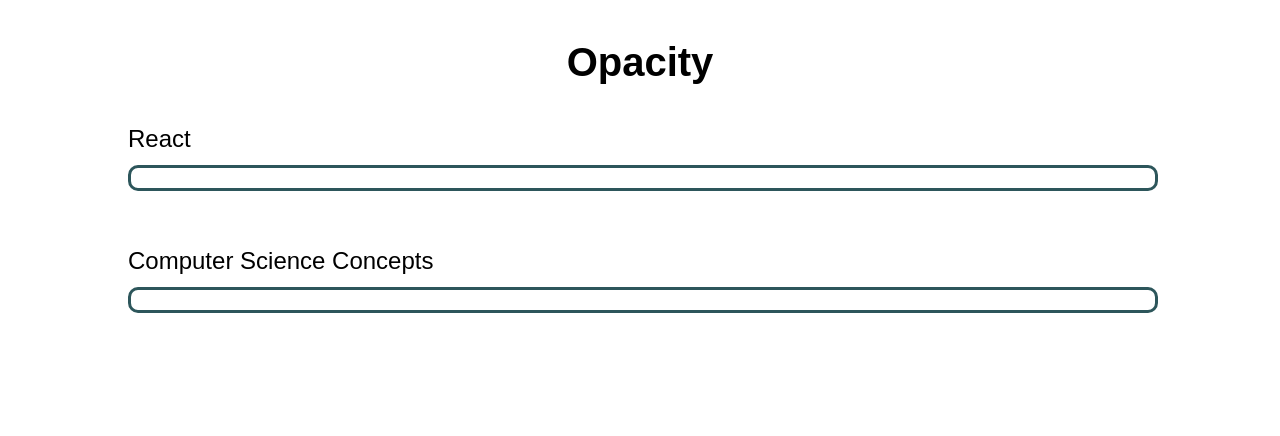
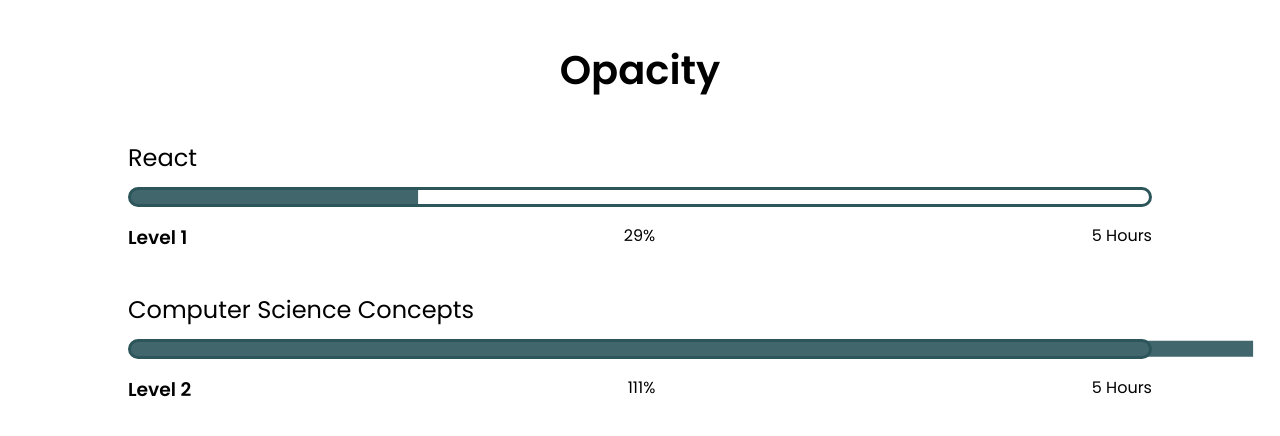
Before and after one commit to escott2/opacity-react, a React (Create React App) app: page / in a window 1280 px wide. Shown: the top 436 px of the page. Built offline with nearby package versions, Linux system fonts and the light colour scheme.

Commit message:
Render progress in progress bar and stats

```diff
--- a/public/index.html
+++ b/public/index.html
@@ -24,7 +24,12 @@
       work correctly both with client-side routing and a non-root public URL.
       Learn how to configure a non-root public URL by running `npm run build`.
     -->
-    <title>React App</title>
+    <title>Opacity</title>
+    <link rel="preconnect" href="https://fonts.gstatic.com" />
+    <link
+      href="https://fonts.googleapis.com/css2?family=Poppins:wght@100;400;600&display=swap"
+      rel="stylesheet"
+    />
   </head>
   <body>
     <noscript>You need to enable JavaScript to run this app.</noscript>
--- a/src/assets/data.js
+++ b/src/assets/data.js
@@ -1,7 +1,7 @@
-const learningLogs = [
+const skills = [
     {   name: "React",
         id: "1",
-        reactLog : [
+        log : [
         {
             date: "11/10/20",
             timeInMinutes: 41,
@@ -17,7 +17,7 @@
     ]},
     {   name: "Computer Science Concepts",
         id: "2",
-        csConceptsLog : [
+        log : [
         {
             date: "11/10/20",
             topic: "Distributed Systems",
@@ -31,8 +31,22 @@
             timeInMinutes: 35,
             lastStep: "Read about JS naming recommendations",
             nextStep: ""
+        },
+        {
+            date: "11/11/20",
+            topic: "Writing cleaner code",
+            timeInMinutes: 35,
+            lastStep: "Read about JS naming recommendations",
+            nextStep: ""
+        },
+        {
+            date: "11/11/20",
+            topic: "Writing cleaner code",
+            timeInMinutes: 205,
+            lastStep: "Read about JS naming recommendations",
+            nextStep: ""
         }
     ]}
 ];
 
-export default learningLogs;
+export default skills;
--- a/src/components/App.css
+++ b/src/components/App.css
@@ -37,6 +37,11 @@
   }
 } */
 
+* {
+  box-sizing: border-box;
+  padding: 0;
+  margin: 0;
+}
 
 .App {
   font-family: 'Poppins', sans-serif;
--- a/src/components/App.js
+++ b/src/components/App.js
@@ -1,28 +1,44 @@
 import logo from '../logo.svg';
+import React, { useState } from "react";
 import './App.css';
 import Header from './Header';
 import Card from './Card';
-import learningLogs from "../assets/data.js";
+import skills from "../assets/data.js";
 
-function createCard(topic) {
+// function createCard(topic) {
+//   return (
+//     <Card
+//       key={topic.id}
+//       id={topic.id}
+//       name={topic.name}
+//     />
+//   );
+// }
+
+
+
+function App() {
+
+  const [skillLogs, setSkillLogs] = useState([...skills])
+
+  function createCard(topic) {
   return (
     <Card
       key={topic.id}
       id={topic.id}
       name={topic.name}
+      log={topic.log}
     />
   );
 }
 
-
-function App() {
   return (
     <div className="App">
       <header className="App-header">
         <Header />
       </header>
       <main>
-        {learningLogs.map(createCard)}
+        {skillLogs.map(createCard)}
       </main>
     </div>
   );
--- a/src/components/Card.css
+++ b/src/components/Card.css
@@ -6,21 +6,6 @@
 .Container {
     width: 80%;
     margin: 2.5em auto;
-}
-
-.Progress-bar {
-    width: 100%;
-    height: 20px;
-    border: solid 0.2em #2d565b;
-    border-radius: 10px;
-    margin: 0 auto;
-}
-
-.Progress-made {
-    border-top-left-radius: 10px;
-    border-bottom-left-radius: 10px;
-    height: 16px;
-    transform: translateX(-0.9px) translateY(-1.2px);
 }
 
 .Progress-tally {
--- a/src/components/Card.js
+++ b/src/components/Card.js
@@ -1,15 +1,56 @@
 import React from "react";
 import "./Card.css";
+import ProgressBar from "./ProgressBar";
+import Stats from "./Stats";
+import Tally from "./Tally";
+
+
 
 function Card(props) {
+
+    //Can probably turn this into a reduct function
+    function calcTimeComplete(log) {
+        let timeComplete = 0;
+        for (let entry of log) {
+            timeComplete += entry.timeInMinutes;
+        }
+        return timeComplete;
+      }
+
+    function calcPercentComplete(timeComplete, totalTimePerLevel) {
+        const percentComplete = (timeComplete / totalTimePerLevel) * 100;
+        return percentComplete;
+    }
+
+    function calcLevel(totalTimePerLevel, timeComplete) {
+        const progressPercent = timeComplete / totalTimePerLevel;
+
+        if (progressPercent % 1 === 0) {
+            return progressPercent + 1;
+        } else if (progressPercent > 1) {
+            return Math.ceil(progressPercent);
+        } else {
+            return 1;
+        }
+    }
+
+
+    const MINUTES_IN_HOUR = 60;
+    const totalTimePerLevel = 5 * MINUTES_IN_HOUR;
+    const timeComplete = calcTimeComplete(props.log);
+    const percentComplete = calcPercentComplete(timeComplete, totalTimePerLevel);
+    const level = calcLevel(totalTimePerLevel, timeComplete);
+    const hoursPerLevel = totalTimePerLevel / MINUTES_IN_HOUR;
+
+
+
+
     return (
         <div className="Container">
             <h2>{props.name}</h2>
-            <div className="Progress-bar">
-                <div className="Progress-made Js-react-progress"></div>
-            </div>
-            <div className="React-stats Js-react-stats"></div>
-            <div class="Progress-tally"></div>
+            <ProgressBar percentComplete={percentComplete} />
+            <Stats percentComplete={percentComplete} level={level} hoursPerLevel={hoursPerLevel} />
+            <Tally />
         </div>
     );
 }
--- /dev/null
+++ b/src/components/ProgressBar.css
@@ -0,0 +1,7 @@
+.Progress-bar {
+    width: 100%;
+    height: 20px;
+    border: solid 0.2em #2d565b;
+    border-radius: 10px;
+    margin: 0 auto;
+}
--- /dev/null
+++ b/src/components/ProgressBar.js
@@ -0,0 +1,13 @@
+import React from "react";
+import "./ProgressBar.css"
+import ProgressMade from "./ProgressMade";
+
+function ProgressBar(props) {
+    return (
+        <div className="Progress-bar">
+            <ProgressMade percentComplete={props.percentComplete} />
+        </div>
+    );
+}
+
+export default ProgressBar;
--- /dev/null
+++ b/src/components/ProgressMade.css
@@ -0,0 +1,6 @@
+.Progress-made {
+    border-top-left-radius: 10px;
+    border-bottom-left-radius: 10px;
+    height: 16px;
+    transform: translateX(-0.9px) translateY(-1.2px);
+}
--- /dev/null
+++ b/src/components/ProgressMade.js
@@ -0,0 +1,12 @@
+import React, { useState } from "react";
+import "./ProgressMade.css"
+
+
+function ProgressMade(props) {
+
+    return (
+        <div className="Progress-made" style={{backgroundColor: "rgba(45, 86, 91, 0.9)", width: `${props.percentComplete}%`}}></div>
+    );
+}
+
+export default ProgressMade;
--- /dev/null
+++ b/src/components/Stats.js
@@ -0,0 +1,25 @@
+import React from "react";
+
+
+function Stats(props) {
+
+        // function renderTimePerLevel (statDiv, timePerLevel, MINUTES_IN_HOUR) {
+    //     const timePerLevelHrs = (timePerLevel / MINUTES_IN_HOUR);
+    //     const timePerLevelDiv = document.createElement("div");
+    //     const timePerLevelText = document.createElement("p");
+    //     timePerLevelText.textContent = `${timePerLevelHrs} Hours`;
+    //     statDiv.appendChild(timePerLevelDiv.appendChild(timePerLevelText));
+    // }
+
+
+
+    return (
+    <div className="React-stats">
+        <h3 className="level-heading">{`Level ${props.level}`}</h3>
+        <p>{Math.ceil(props.percentComplete)}%</p>
+        <p>{props.hoursPerLevel} Hours</p>
+    </div>
+    )
+}
+
+export default Stats;
--- /dev/null
+++ b/src/components/Tally.js
@@ -0,0 +1,7 @@
+import React from "react";
+
+function Tally() {
+    return <div className="Progress-tally"></div>;
+}
+
+export default Tally;
```
Also changed, not shown: 1 other file (tests, documents, lock files or other folders).
